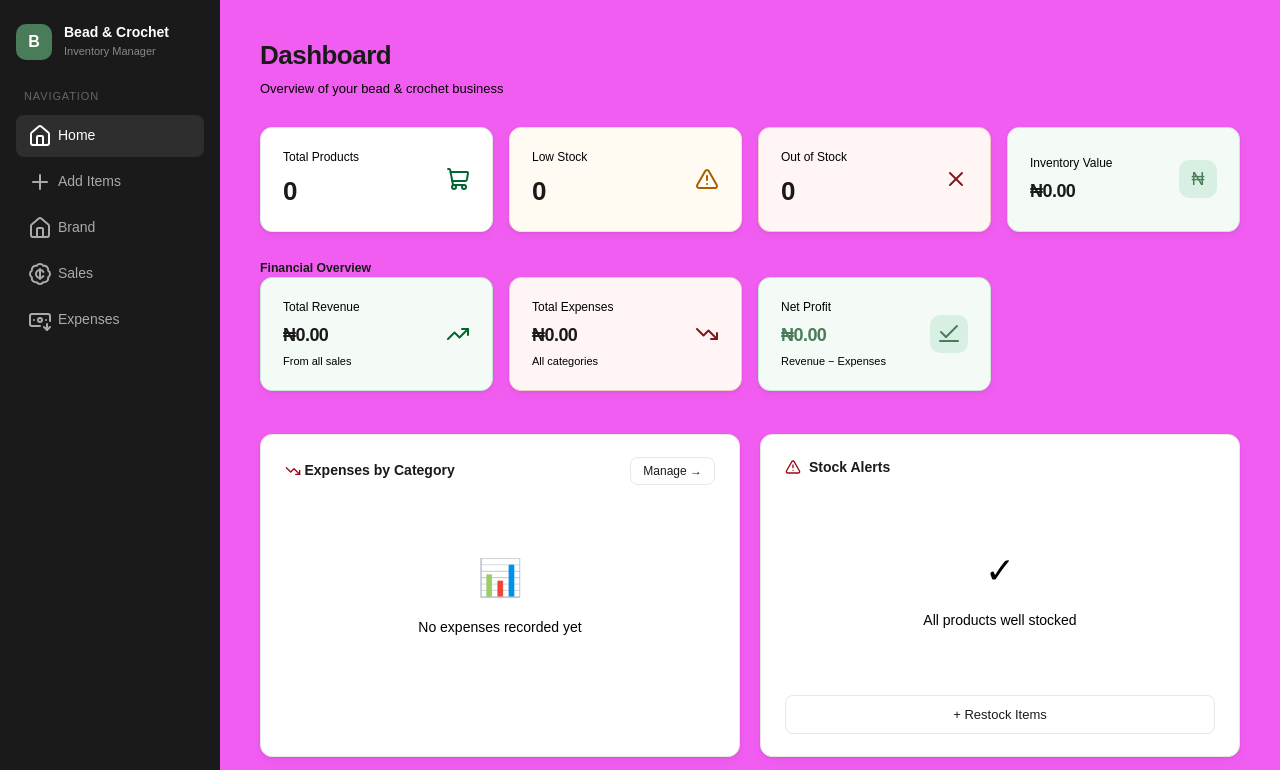
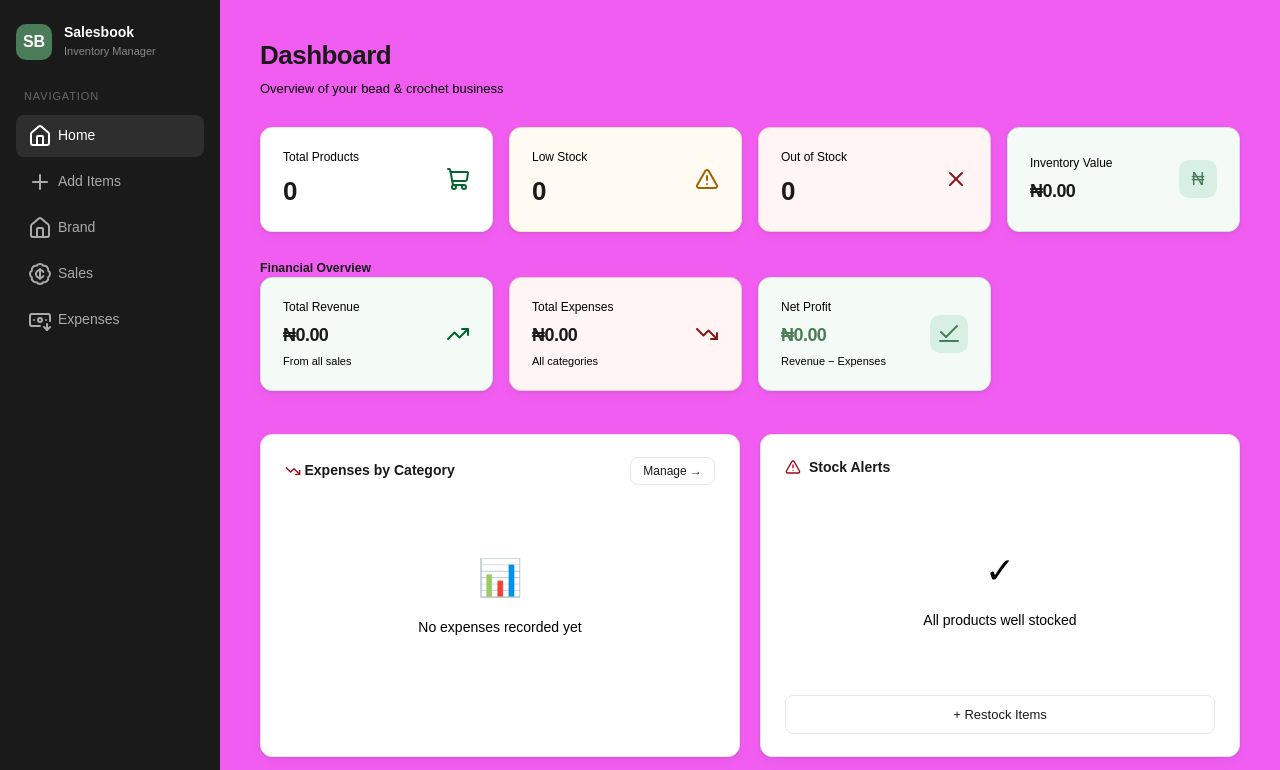
Before and after one commit to ReelMei/Salesbook, a React (Vite) app: page / in a window 1280 px wide. Shown: the top 770 px of the page. Built offline with nearby package versions, Linux system fonts and the light colour scheme.

Commit message:
my commit

```diff
--- a/src/App.jsx
+++ b/src/App.jsx
@@ -57,9 +57,9 @@ return (
     {/* Sidebar */}
     <aside className={`sidebar ${sidebarOpen ? "sidebar--open" : ""}`}>
       <div className="sidebar-brand">
-        <span className="sidebar-avatar">B</span>
+        <span className="sidebar-avatar">SB</span>
         <div>
-          <div className="sidebar-title">Bead &amp; Crochet</div>
+          <div className="sidebar-title">Salesbook</div>
           <div className="sidebar-sub">Inventory Manager</div>
         </div>
       </div>
```
